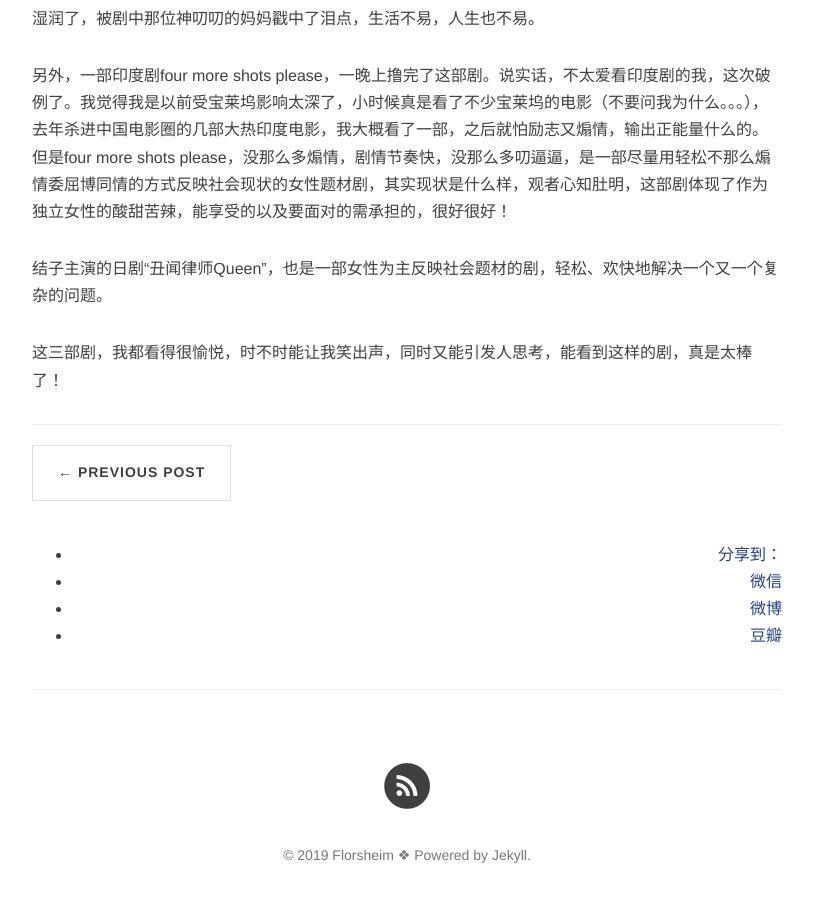
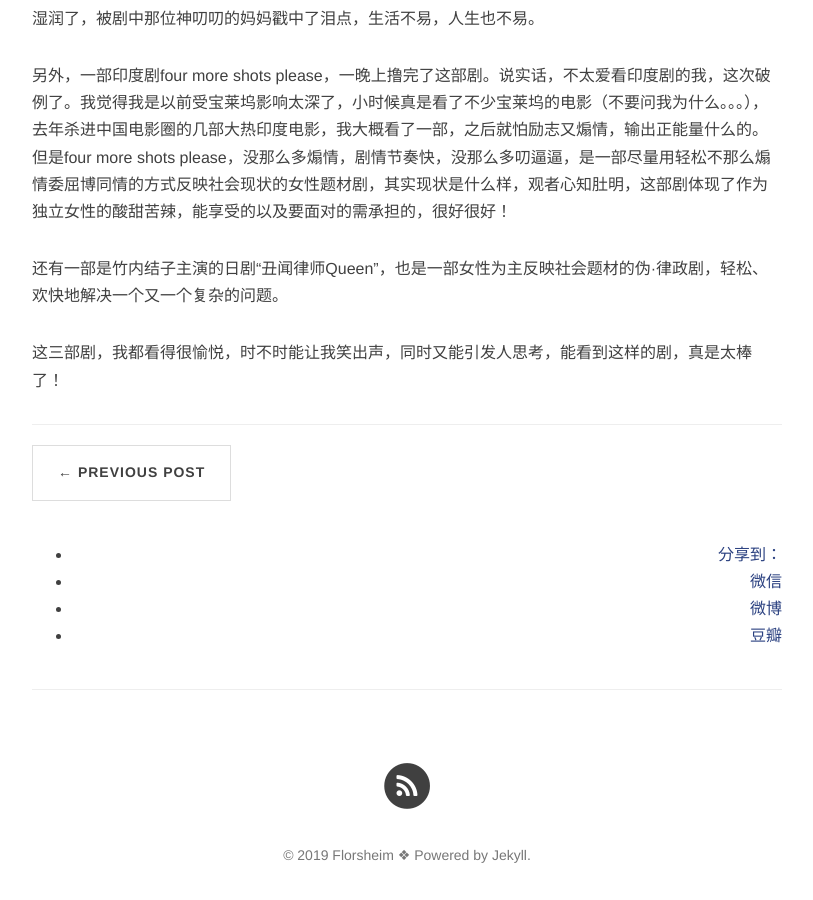
Before and after one commit to bear-kid/bear-kid.github.io, a Jekyll site: the page built from _posts/2019-02-12-TVseries.md, in a window 1280 px wide and 900 px high, scrolled down 561 px. Shown: the whole window, without its empty margins (233-1046 px from the left). Built offline with Jekyll 4.4.1, drawn with Linux system fonts in a browser that asks for light colours; nearby versions of some CDN libraries; comment, search, counter and statistics services are not loaded.

Commit message:
Update 2019-02-12-TVseries.md

```diff
--- a/_posts/2019-02-12-TVseries.md
+++ b/_posts/2019-02-12-TVseries.md
@@ -11,6 +11,6 @@ tags: [影视]
 
    另外，一部印度剧four more shots please，一晚上撸完了这部剧。说实话，不太爱看印度剧的我，这次破例了。我觉得我是以前受宝莱坞影响太深了，小时候真是看了不少宝莱坞的电影（不要问我为什么。。。），去年杀进中国电影圈的几部大热印度电影，我大概看了一部，之后就怕励志又煽情，输出正能量什么的。但是four more shots please，没那么多煽情，剧情节奏快，没那么多叨逼逼，是一部尽量用轻松不那么煽情委屈博同情的方式反映社会现状的女性题材剧，其实现状是什么样，观者心知肚明，这部剧体现了作为独立女性的酸甜苦辣，能享受的以及要面对的需承担的，很好很好！
 
-   结子主演的日剧“丑闻律师Queen”，也是一部女性为主反映社会题材的剧，轻松、欢快地解决一个又一个复杂的问题。
+   还有一部是竹内结子主演的日剧“丑闻律师Queen”，也是一部女性为主反映社会题材的伪·律政剧，轻松、欢快地解决一个又一个复杂的问题。
 
    这三部剧，我都看得很愉悦，时不时能让我笑出声，同时又能引发人思考，能看到这样的剧，真是太棒了！
```
